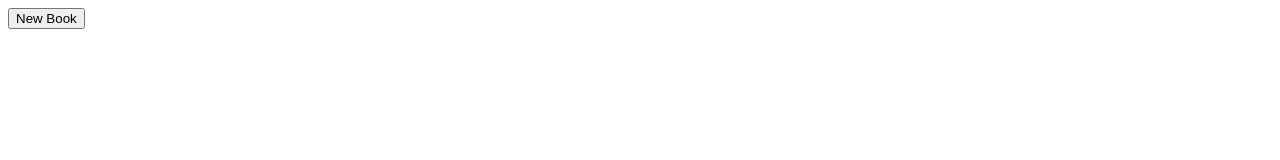
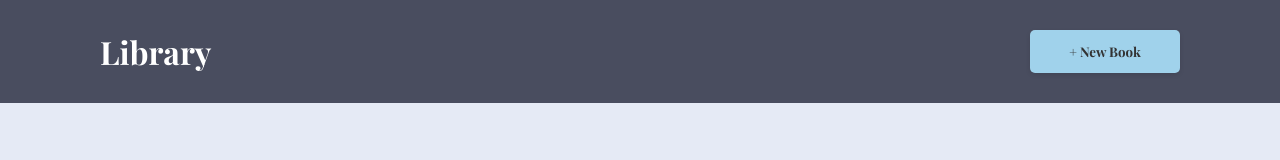
Before and after one commit to Hudsondaniel/Small-Projects, a plain HTML site: page Library/index.html in a window 1280 px wide. Drawn offline with nearby package versions, Linux system fonts and the light colour scheme; a web font is replaced by a local one.

Commit message:
header is complete with button placements and few other colors

```diff
--- a/Library/index.html
+++ b/Library/index.html
@@ -8,8 +8,15 @@
     <title>Library</title>
 </head>
 <body>
-    <button id="new-book-button">New Book</button>
-    <form id="new-book-form">
+    <div class="header">
+
+        <div class="title"><h1>Library</h1></div>
+        <div class="grid-new-book"><button class="new-book-button">+ New Book</button></div>
+
+    </div>
+
+    <div class="body-content">
+        <form class="new-book-form">
           <label for="Title">Title</label>
           <input id="title" type="text" placeholder="Enter Book Title">
           <label for="Author">Author</label>
@@ -21,5 +28,8 @@
           <button id="submit-button">Add book</button>
         </form>
         <div class="library"></div>
+
+    </div>
+
 </body>
 </html>
--- a/Library/library-script.js
+++ b/Library/library-script.js
@@ -1,8 +1,8 @@
 //Array to store data
 let library = [];
 
-let newBookButton = document.querySelector('#new-book-button');
-let newBookForm = document.querySelector('#new-book-form');
+let newBookButton = document.querySelector('.new-book-button');
+let newBookForm = document.querySelector('.new-book-form');
 newBookForm.style.display = 'none';
 
 //Activate the new book button
--- a/Library/style.css
+++ b/Library/style.css
@@ -0,0 +1,50 @@
+@import url('https://fonts.googleapis.com/css2?family=Great+Vibes&family=Playfair+Display:ital,wght@0,400..900;1,400..900&display=swap');
+
+*{
+    margin: 0px;
+    padding: 0px;
+    font-family: "Playfair Display", serif;
+    font-style: normal;
+}
+
+body{
+    background-color: #e5eaf5;
+}
+
+.header{
+    display: grid;
+    grid-template-columns: 1fr 150px;
+    padding: 30px 100px 30px 100px;
+    background-color: #494d5f;
+}
+
+.grid-new-book{
+    display: grid;
+
+}
+
+.new-book-button{
+    color: #333;
+    background-color: #a0d2eb;
+    border: none;
+    padding: 10px 20px;
+    font-weight: bold;
+    cursor: pointer;
+    box-shadow: 0 2px 5px rgba(0, 0, 0, 0.1);
+    transition: box-shadow 0.2s ease-in-out;
+    border-radius: 5px;
+}
+
+.new-book-button:hover {
+    box-shadow: 0 4px 8px rgba(0, 0, 0, 0.2); /* Increased shadow on hover */
+  }
+
+.title{
+    color: white;
+}
+
+.body-content{
+    display: grid;
+    grid-template: 1fr;
+    background-color: #8458B3;
+}
```
Lines whose indentation alone changed are shown as unchanged.
